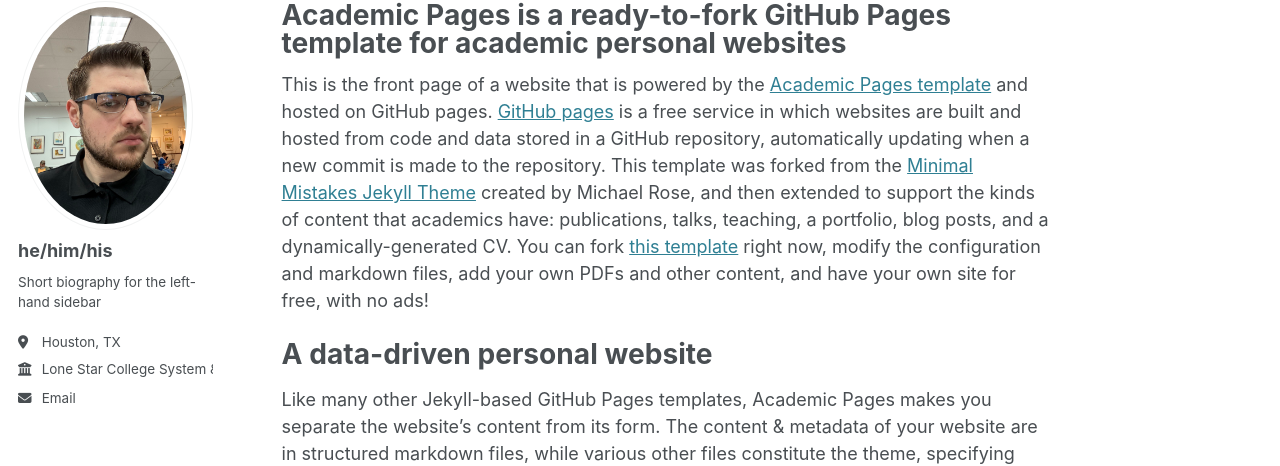
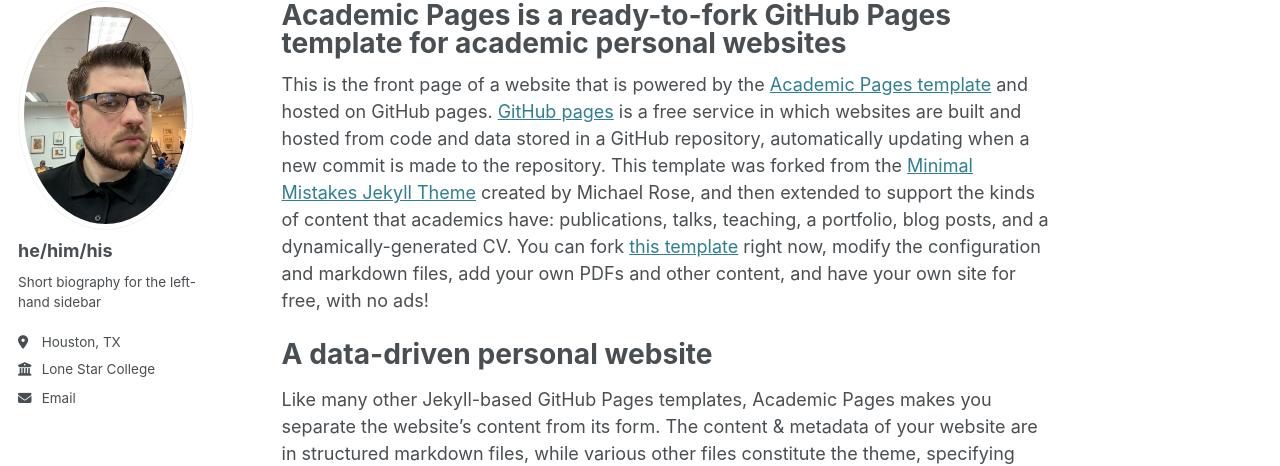
Before and after one commit to ga-mitchell/ga-mitchell.github.io, a Jekyll site: the page built from _pages/about.md, in a window 1280 px wide. Shown: the part 105-571 px from the top of the page. Built offline with Jekyll 4.4.1, drawn with Linux system fonts in a browser that asks for light colours.

Commit message:
Update _config.yml

```diff
--- a/_config.yml
+++ b/_config.yml
@@ -26,7 +26,7 @@ author:
   pronouns         : # example: "she/her"
   bio              : "Short biography for the left-hand sidebar"
   location         : "Houston, TX"
-  employer         : "Lone Star College System & Alvin Community College"
+  employer         : "Lone Star College"
   uri              : # URL
   email            : "gamitchell@proton.me"
 
```
